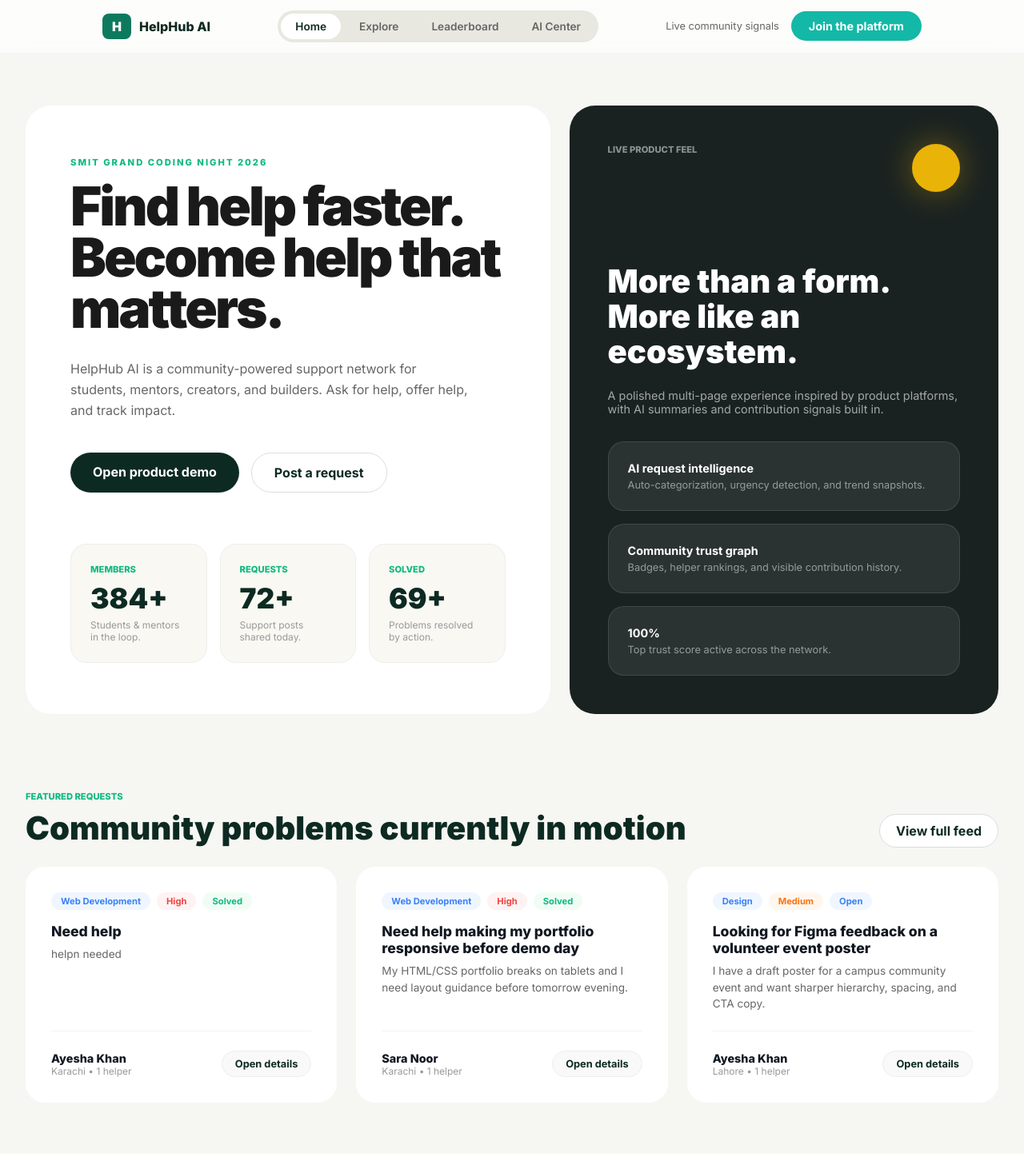
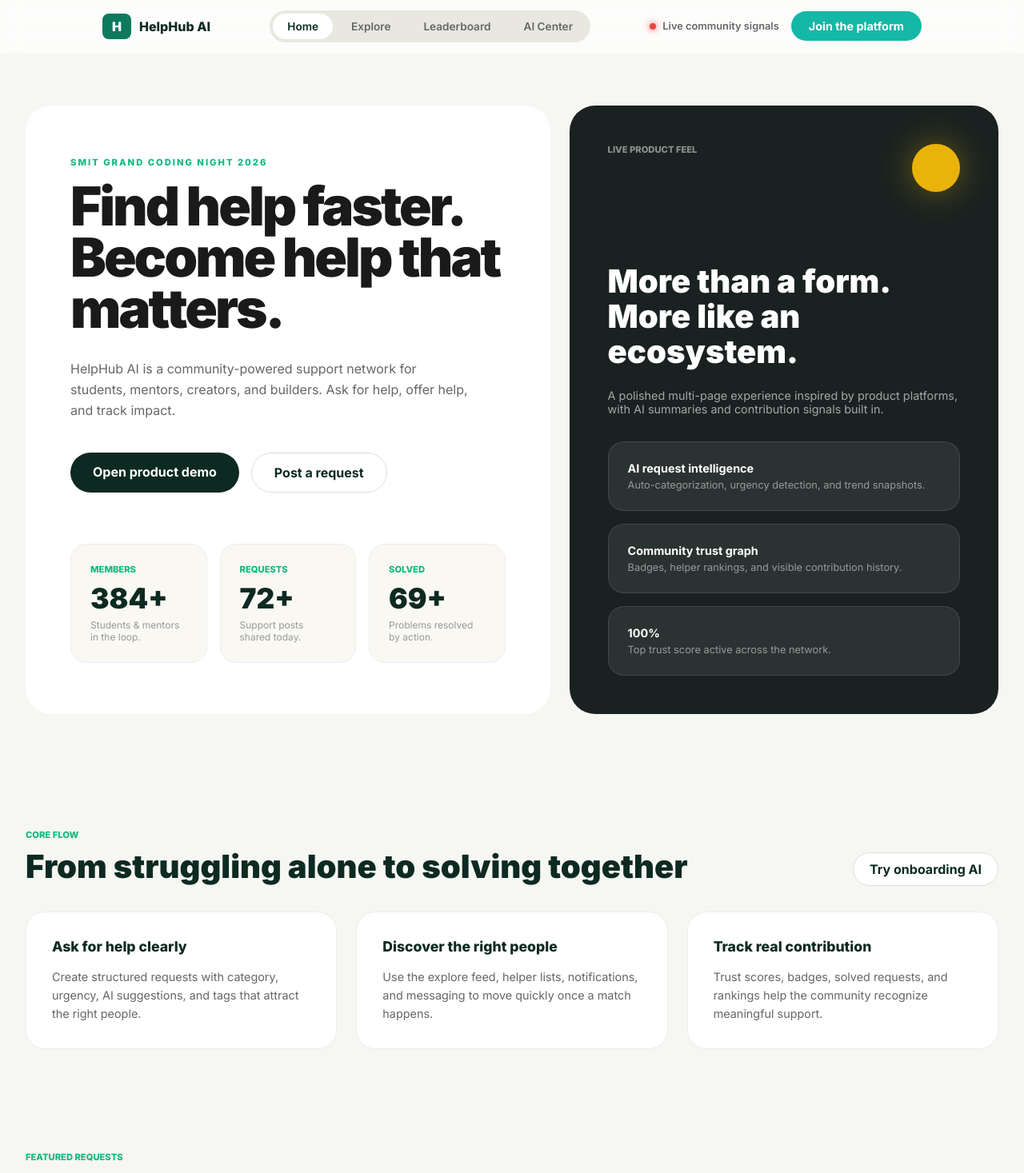
Before and after one commit to huzaifaabbasi630/HelpHub-AI-frontend, a React app: page /home in a window 1280 px wide. Shown: the top 1467 px of the page at 80% size. Before the commit the page ends 1443 px from the top, so only its background shows below. Built offline with nearby package versions, Linux system fonts and the light colour scheme; sample sign-in values are in the browser's storage; the HTML template or start-up script is replaced by a standard one.

Commit message:
add nothing

```diff
--- a/src/pages/Home.jsx
+++ b/src/pages/Home.jsx
@@ -118,7 +118,10 @@ const Home = () => {
                 </div>
 
                 <div style={{ display: 'flex', gap: '15px', alignItems: 'center' }}>
-                    <span style={{ fontSize: '0.8rem', color: '#666' }}>Live community signals</span>
+                    <Link to="/notifications" style={{ textDecoration: 'none', display: 'flex', alignItems: 'center', gap: '8px' }}>
+                        <div style={{ width: 8, height: 8, background: '#ef4444', borderRadius: '50%', boxShadow: '0 0 8px #ef4444' }}></div>
+                        <span style={{ fontSize: '0.8rem', color: '#666', fontWeight: '600' }}>Live community signals</span>
+                    </Link>
                     <Link to="/login" style={{ background: '#14b8a6', color: 'white', padding: '10px 22px', borderRadius: '30px', textDecoration: 'none', fontWeight: 'bold', fontSize: '0.9rem' }}>Join the platform</Link>
                 </div>
             </nav>
@@ -168,6 +171,29 @@ const Home = () => {
                 </div>
             </div>
 
+            {/* Core Flow Section */}
+            <div style={{ maxWidth: '1300px', margin: '3rem auto 0', padding: '4rem 2rem' }}>
+                <div style={{ display: 'flex', justifyContent: 'space-between', alignItems: 'flex-end', marginBottom: '2rem' }}>
+                    <div>
+                        <p style={{ color: '#10b981', fontWeight: '800', fontSize: '0.7rem', marginBottom: '0.5rem' }}>CORE FLOW</p>
+                        <h2 style={{ fontSize: '2.5rem', fontWeight: '900', color: '#0d2a22' }}>From struggling alone to solving together</h2>
+                    </div>
+                    <Link to="/onboarding" style={{ padding: '10px 20px', borderRadius: '30px', background: 'white', border: '1px solid #ddd', textDecoration: 'none', color: '#0d2a22', fontWeight: 'bold' }}>Try onboarding AI</Link>
+                </div>
+                <div style={{ display: 'grid', gridTemplateColumns: 'repeat(3, 1fr)', gap: '1.5rem' }}>
+                    {[
+                        { title: 'Ask for help clearly', desc: 'Create structured requests with category, urgency, AI suggestions, and tags that attract the right people.' },
+                        { title: 'Discover the right people', desc: 'Use the explore feed, helper lists, notifications, and messaging to move quickly once a match happens.' },
+                        { title: 'Track real contribution', desc: 'Trust scores, badges, solved requests, and rankings help the community recognize meaningful support.' },
+                    ].map(f => (
+                        <div key={f.title} style={{ background: 'white', padding: '2rem', borderRadius: '24px', border: '1px solid #eee' }}>
+                            <h4 style={{ fontSize: '1.1rem', fontWeight: '800', marginBottom: '1rem', color: '#0d2a22' }}>{f.title}</h4>
+                            <p style={{ color: '#666', fontSize: '0.9rem', lineHeight: '1.6' }}>{f.desc}</p>
+                        </div>
+                    ))}
+                </div>
+            </div>
+
             {/* Featured Requests Section */}
             <div className="section-title-wrap">
                 <p style={{ color: '#10b981', fontWeight: '800', fontSize: '0.7rem', marginBottom: '0.5rem' }}>FEATURED REQUESTS</p>
```
